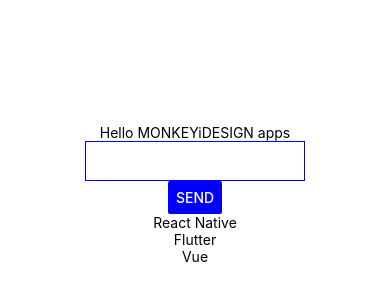
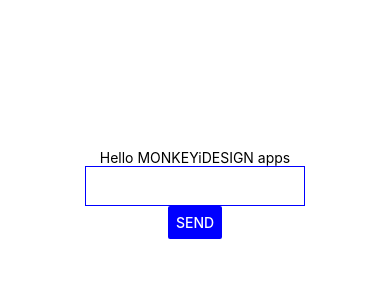
Before and after one commit to monkeyidesign/react-native, a React Native app: screen / in a window 390 px wide. Shown: the part 228-528 px from the top of the page. Built offline with nearby package versions, Linux system fonts and the light colour scheme.

Commit message:
Added new array element and setState with new array

```diff
--- a/App.js
+++ b/App.js
@@ -12,10 +12,17 @@
 class App extends React.Component {
   state = {
     msgValue: '',
-    changeMsg: ['React Native', 'Flutter', 'Vue'],
+    changeMsg: [],
   };
   onChangeMsg = () => {
-    this.setState({changeMsg: this.state.msgValue});
+    //this.setState({changeMsg: this.state.msgValue});
+    var newChangeMsg = this.state.msgValue;
+    var arr = this.state.changeMsg;
+
+    //Add a new item to an array:
+    arr.push(newChangeMsg);
+
+    this.setState({changeMsg: arr});
   };
   renderNewMsgArrayValue = () => {
     //creates a new array using map()
```
